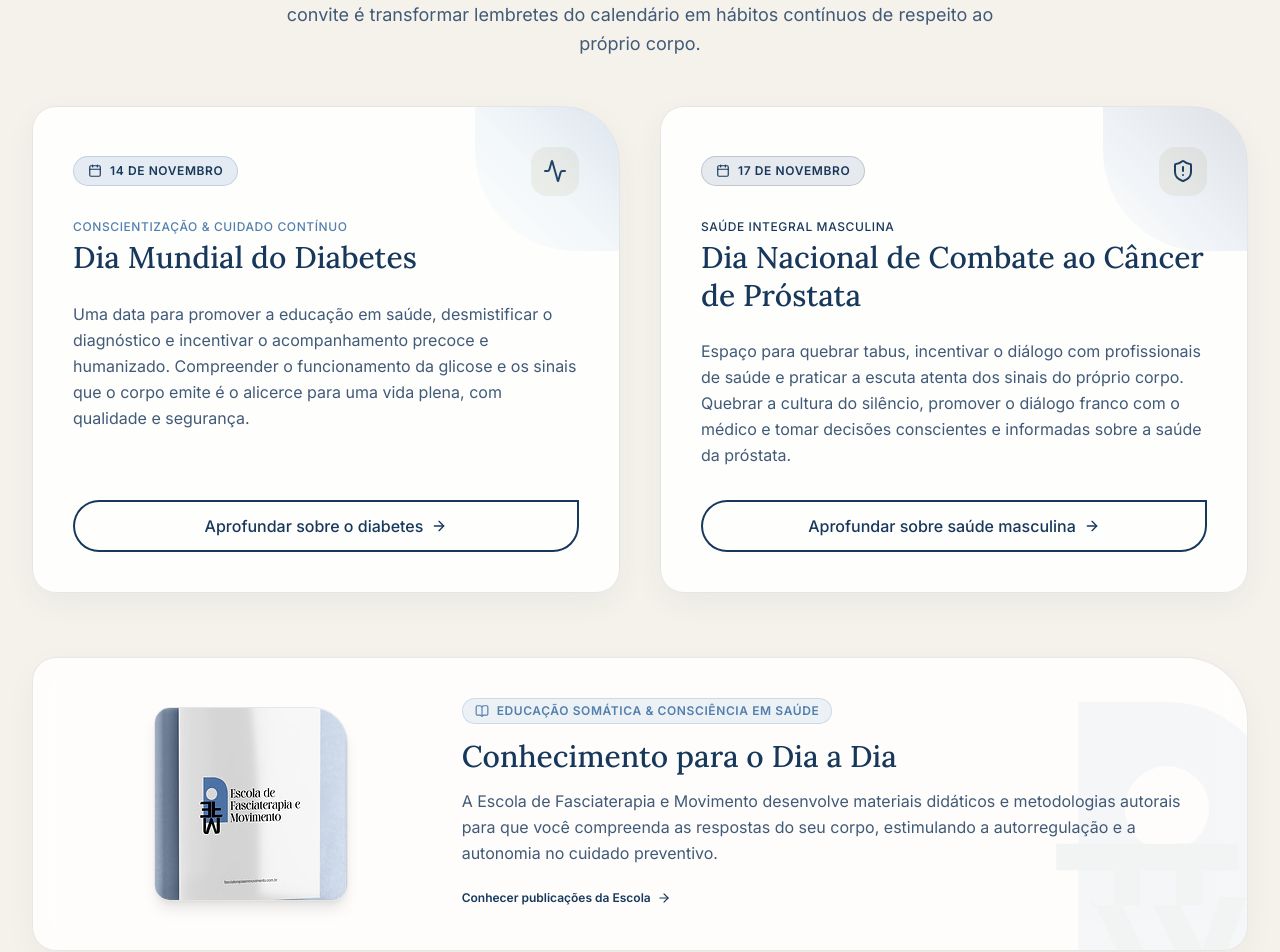
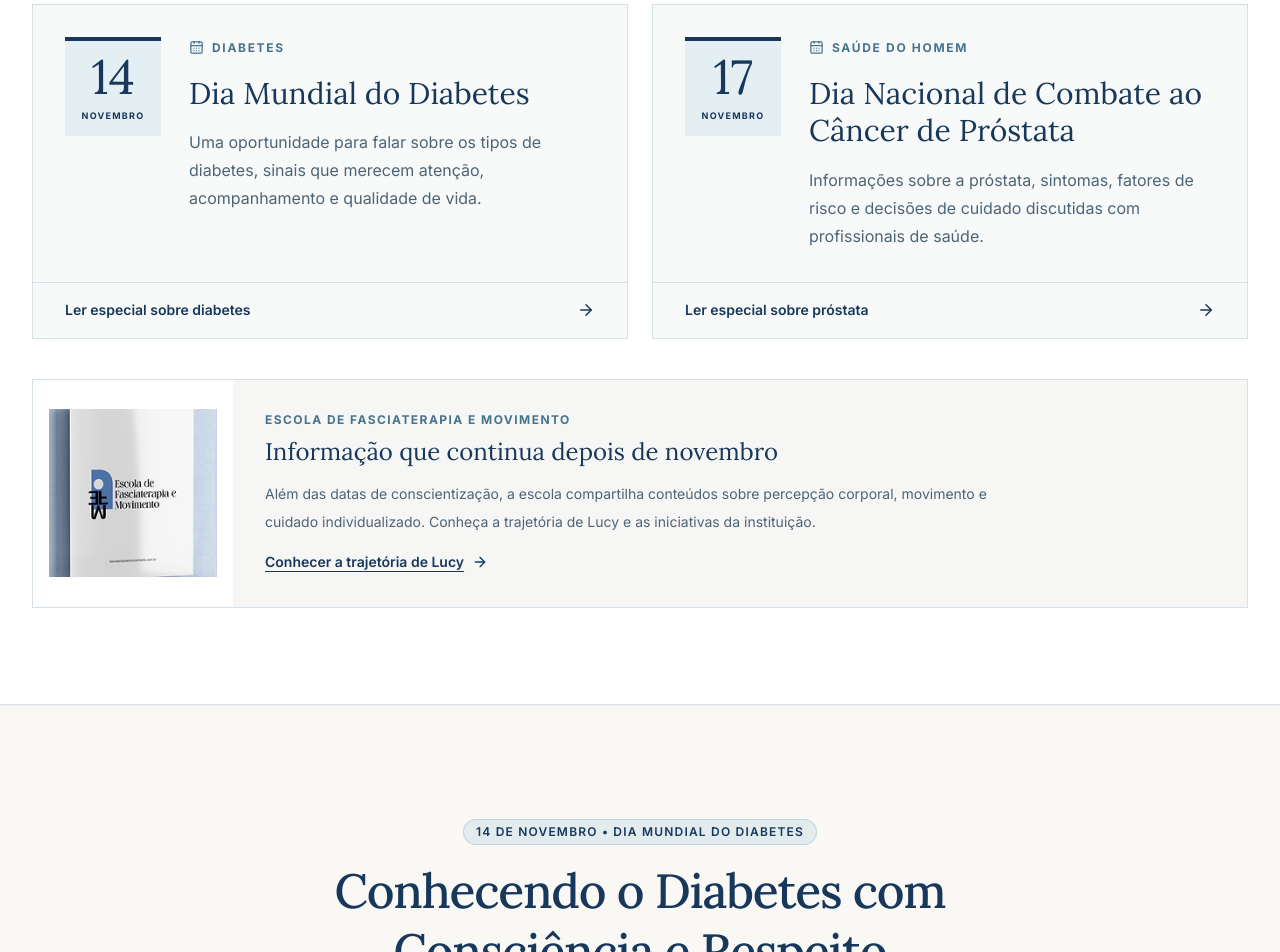
Before and after one commit to mslol21/projeto-lucy, a Next.js app: page / in a window 1280 px wide. Shown: the part 4880-5832 px from the top of the page. Built offline with nearby package versions, Linux system fonts and the light colour scheme.

Commit message:
design: editorial health journal focus on November 14 and 17

```diff
--- a/src/components/sections/DatesPurposeSection.tsx
+++ b/src/components/sections/DatesPurposeSection.tsx
@@ -1,164 +1,61 @@
-import React from "react";
 import Image from "next/image";
-import { Calendar, ArrowRight, Activity, ShieldAlert, BookOpen } from "lucide-react";
-import { SectionHeader } from "@/components/ui/SectionHeader";
-import { Button } from "@/components/ui/Button";
-import { BrandEmblem } from "@/components/ui/BrandEmblem";
-import { CAMPAIGN_INFO } from "@/data/campaign-data";
+import { ArrowRight, CalendarDays } from "lucide-react";
+
+const topics = [
+  {
+    day: "14", month: "NOVEMBRO", category: "Diabetes", title: "Dia Mundial do Diabetes",
+    description: "Uma oportunidade para falar sobre os tipos de diabetes, sinais que merecem atenção, acompanhamento e qualidade de vida.",
+    href: "#diabetes", label: "Ler especial sobre diabetes"
+  },
+  {
+    day: "17", month: "NOVEMBRO", category: "Saúde do homem", title: "Dia Nacional de Combate ao Câncer de Próstata",
+    description: "Informações sobre a próstata, sintomas, fatores de risco e decisões de cuidado discutidas com profissionais de saúde.",
+    href: "#saude-masculina", label: "Ler especial sobre próstata"
+  }
+];
 
 export function DatesPurposeSection() {
-  const { diabetes, menHealth } = CAMPAIGN_INFO.dates;
-
   return (
-    <section
-      id="datas"
-      className="py-20 lg:py-28 bg-[#F5F2EB] relative scroll-mt-20 border-t border-stone-200/60"
-      aria-labelledby="datas-title"
-    >
-      <div className="max-w-7xl mx-auto px-4 sm:px-6 lg:px-8">
-        <SectionHeader
-          id="datas-title"
-          eyebrow="Propósito da Campanha"
-          title="Duas Datas, Um Só Olhar de Cuidado"
-          subtitle="O mês de novembro une duas importantes frentes mundiais de conscientização. Nosso convite é transformar lembretes do calendário em hábitos contínuos de respeito ao próprio corpo."
-        />
-
-        {/* Dois Cartões com o Corte da Logo da Escola */}
-        <div className="grid grid-cols-1 md:grid-cols-2 gap-8 lg:gap-10 mb-16">
-          {/* Cartão 1: 14 de Novembro — Diabetes */}
-          <article className="group relative bg-white/90 backdrop-blur-xs rounded-3xl rounded-tr-[56px] p-8 sm:p-10 border border-stone-200 shadow-[0_10px_30px_rgba(23,56,91,0.05)] hover:border-[#527fae] transition-all duration-300 flex flex-col justify-between overflow-hidden">
-            {/* Detalhe da curva em arco da logo no canto superior direito */}
-            <div className="absolute top-0 right-0 w-36 h-36 bg-gradient-to-bl from-[#527fae]/20 via-[#84B7CE]/10 to-transparent rounded-bl-[100px] pointer-events-none transition-transform group-hover:scale-110" />
-
-            <div className="space-y-6">
-              <div className="flex items-center justify-between">
-                <span className="inline-flex items-center gap-2 px-3.5 py-1.5 rounded-full text-xs font-semibold uppercase tracking-wider bg-[#527fae]/15 text-[#17385B] border border-[#527fae]/25">
-                  <Calendar className="w-3.5 h-3.5" aria-hidden="true" />
-                  {diabetes.day}
-                </span>
-                <div className="p-3 rounded-2xl bg-[#F5F2EB] text-[#17385B] group-hover:bg-[#17385B] group-hover:text-[#F5F2EB] transition-colors shadow-2xs">
-                  <Activity className="w-6 h-6" aria-hidden="true" />
+    <section id="datas" aria-labelledby="datas-title" className="scroll-mt-24 border-b border-[#DEE6E9] bg-white py-20 text-[#17385B] sm:py-24">
+      <div className="mx-auto max-w-7xl px-5 sm:px-8">
+        <div className="mb-9 flex flex-wrap items-end justify-between gap-5 border-b-2 border-[#17385B] pb-5">
+          <div>
+            <p className="mb-2 text-xs font-bold uppercase tracking-[.2em] text-[#47738C]">Destaque do mês</p>
+            <h2 id="datas-title" className="font-serif text-[clamp(2.1rem,4.5vw,4rem)] leading-tight">Duas datas que merecem atenção.</h2>
+          </div>
+          <p className="max-w-sm text-sm leading-7 text-[#4D6475]">No Novembro Azul, informação e acolhimento ajudam a abrir conversas importantes sobre a saúde.</p>
+        </div>
+        <div className="grid gap-6 md:grid-cols-2">
+          {topics.map((topic) => (
+            <article key={topic.day} className="group flex flex-col border border-[#D6E1E7] bg-[#F8FAFA]">
+              <div className="flex items-start gap-5 p-6 sm:gap-7 sm:p-8">
+                <div className="flex w-[75px] shrink-0 flex-col items-center border-t-4 border-[#17385B] bg-[#E4EFF4] p-3 sm:w-24">
+                  <span className="font-serif text-5xl leading-none">{topic.day}</span>
+                  <span className="mt-2 text-[9px] font-bold tracking-[.14em]">{topic.month}</span>
+                </div>
+                <div>
+                  <span className="inline-flex items-center gap-2 text-xs font-bold uppercase tracking-[.14em] text-[#47738C]"><CalendarDays size={15} />{topic.category}</span>
+                  <h3 className="mt-3 font-serif text-2xl leading-tight sm:text-3xl">{topic.title}</h3>
+                  <p className="mt-4 text-sm leading-7 text-[#4D6475] sm:text-base">{topic.description}</p>
                 </div>
               </div>
-
-              <div>
-                <span className="text-xs font-medium text-[#527fae] uppercase tracking-wider block mb-1">
-                  {diabetes.badge}
-                </span>
-                <h3 className="font-serif text-2xl sm:text-3xl text-[#17385B] font-medium leading-tight">
-                  {diabetes.title}
-                </h3>
-              </div>
-
-              <p className="text-[#415A77] text-base leading-relaxed">
-                {diabetes.summary} Compreender o funcionamento da glicose e os sinais que o corpo emite é o alicerce para uma vida plena, com qualidade e segurança.
-              </p>
-            </div>
-
-            <div className="pt-8">
-              <Button
-                asAnchor
-                href={diabetes.href}
-                variant="outline"
-                size="md"
-                className="w-full justify-between rounded-2xl rounded-tr-[32px] group-hover:border-[#17385B] group-hover:bg-[#17385B] group-hover:text-white"
-              >
-                <span>Aprofundar sobre o diabetes</span>
-                <ArrowRight className="w-4 h-4 transition-transform group-hover:translate-x-1" aria-hidden="true" />
-              </Button>
-            </div>
-          </article>
-
-          {/* Cartão 2: 17 de Novembro — Câncer de Próstata */}
-          <article className="group relative bg-white/90 backdrop-blur-xs rounded-3xl rounded-tr-[56px] p-8 sm:p-10 border border-stone-200 shadow-[0_10px_30px_rgba(23,56,91,0.05)] hover:border-[#17385B] transition-all duration-300 flex flex-col justify-between overflow-hidden">
-            {/* Detalhe da curva em arco da logo no canto superior direito */}
-            <div className="absolute top-0 right-0 w-36 h-36 bg-gradient-to-bl from-[#17385B]/15 via-[#527fae]/10 to-transparent rounded-bl-[100px] pointer-events-none transition-transform group-hover:scale-110" />
-
-            <div className="space-y-6">
-              <div className="flex items-center justify-between">
-                <span className="inline-flex items-center gap-2 px-3.5 py-1.5 rounded-full text-xs font-semibold uppercase tracking-wider bg-[#17385B]/10 text-[#17385B] border border-[#17385B]/20">
-                  <Calendar className="w-3.5 h-3.5" aria-hidden="true" />
-                  {menHealth.day}
-                </span>
-                <div className="p-3 rounded-2xl bg-[#F5F2EB] text-[#17385B] group-hover:bg-[#17385B] group-hover:text-[#F5F2EB] transition-colors shadow-2xs">
-                  <ShieldAlert className="w-6 h-6" aria-hidden="true" />
-                </div>
-              </div>
-
-              <div>
-                <span className="text-xs font-medium text-[#17385B] uppercase tracking-wider block mb-1">
-                  {menHealth.badge}
-                </span>
-                <h3 className="font-serif text-2xl sm:text-3xl text-[#17385B] font-medium leading-tight">
-                  {menHealth.title}
-                </h3>
-              </div>
-
-              <p className="text-[#415A77] text-base leading-relaxed">
-                {menHealth.summary} Quebrar a cultura do silêncio, promover o diálogo franco com o médico e tomar decisões conscientes e informadas sobre a saúde da próstata.
-              </p>
-            </div>
-
-            <div className="pt-8">
-              <Button
-                asAnchor
-                href={menHealth.href}
-                variant="outline"
-                size="md"
-                className="w-full justify-between rounded-2xl rounded-tr-[32px] group-hover:border-[#17385B] group-hover:bg-[#17385B] group-hover:text-white"
-              >
-                <span>Aprofundar sobre saúde masculina</span>
-                <ArrowRight className="w-4 h-4 transition-transform group-hover:translate-x-1" aria-hidden="true" />
-              </Button>
-            </div>
-          </article>
+              <a href={topic.href} className="mt-auto flex min-h-14 items-center justify-between border-t border-[#D6E1E7] px-6 py-4 text-sm font-semibold hover:bg-[#E4EFF4] sm:px-8">
+                {topic.label} <ArrowRight size={18} aria-hidden="true" />
+              </a>
+            </article>
+          ))}
         </div>
-
-        {/* Bloco Editorial com o Material Institucional e Marca d'água da Logo */}
-        <div className="bg-white/85 backdrop-blur-md rounded-3xl rounded-tr-[64px] p-8 sm:p-10 border border-stone-200/90 shadow-[0_10px_35px_-5px_rgba(23,56,91,0.06)] relative overflow-hidden">
-          {/* Símbolo da logo sutil ao fundo */}
-          <div className="absolute -right-8 -bottom-10 opacity-5 pointer-events-none">
-            <BrandEmblem className="w-56 h-72" />
+        <aside className="mt-10 grid overflow-hidden border border-[#D6E1E7] bg-[#F6F7F5] md:grid-cols-[200px_1fr]">
+          <div className="relative min-h-[160px] bg-white">
+            <Image src="/images/escola-material-institucional.png" alt="Material institucional da Escola de Fasciaterapia e Movimento" fill sizes="200px" className="object-contain p-4" />
           </div>
-
-          <div className="grid grid-cols-1 md:grid-cols-12 gap-8 items-center relative z-10">
-            <div className="md:col-span-4 flex justify-center">
-              <div className="relative group max-w-[220px] rounded-2xl rounded-tr-[36px] overflow-hidden shadow-lg border border-stone-200 bg-white">
-                <Image
-                  src="/images/escola-material-institucional.png"
-                  alt="Caderno institucional educativo da Escola de Fasciaterapia e Movimento"
-                  width={240}
-                  height={320}
-                  className="w-full h-auto object-contain transition-transform group-hover:scale-103"
-                />
-              </div>
-            </div>
-
-            <div className="md:col-span-8 space-y-3.5">
-              <div className="inline-flex items-center gap-2 text-xs font-semibold uppercase tracking-wider text-[#527fae] bg-[#527fae]/10 px-3 py-1 rounded-full border border-[#527fae]/20">
-                <BookOpen className="w-3.5 h-3.5 text-[#527fae]" aria-hidden="true" />
-                <span>Educação Somática & Consciência em Saúde</span>
-              </div>
-              <h3 className="font-serif text-2xl sm:text-3xl text-[#17385B] font-medium">
-                Conhecimento para o Dia a Dia
-              </h3>
-              <p className="text-[#415A77] text-sm sm:text-base leading-relaxed">
-                A Escola de Fasciaterapia e Movimento desenvolve materiais didáticos e metodologias autorais para que você compreenda as respostas do seu corpo, estimulando a autorregulação e a autonomia no cuidado preventivo.
-              </p>
-              <div className="pt-1">
-                <a
-                  href={CAMPAIGN_INFO.institution.siteUrl}
-                  target="_blank"
-                  rel="noopener noreferrer"
-                  className="inline-flex items-center gap-1.5 text-xs font-semibold text-[#17385B] hover:text-[#527fae] transition-colors"
-                >
-                  <span>Conhecer publicações da Escola</span>
-                  <ArrowRight className="w-3.5 h-3.5" aria-hidden="true" />
-                </a>
-              </div>
-            </div>
+          <div className="p-6 sm:p-8">
+            <p className="text-xs font-bold uppercase tracking-[.12em] text-[#47738C]">Escola de Fasciaterapia e Movimento</p>
+            <h3 className="mt-2 font-serif text-2xl">Informação que continua depois de novembro</h3>
+            <p className="mt-3 max-w-3xl text-sm leading-7 text-[#4D6475]">Além das datas de conscientização, a escola compartilha conteúdos sobre percepção corporal, movimento e cuidado individualizado. Conheça a trajetória de Lucy e as iniciativas da instituição.</p>
+            <a href="#historia" className="mt-4 inline-flex items-center gap-2 text-sm font-semibold underline underline-offset-4">Conhecer a trajetória de Lucy <ArrowRight size={16} /></a>
           </div>
-        </div>
+        </aside>
       </div>
     </section>
   );
```
